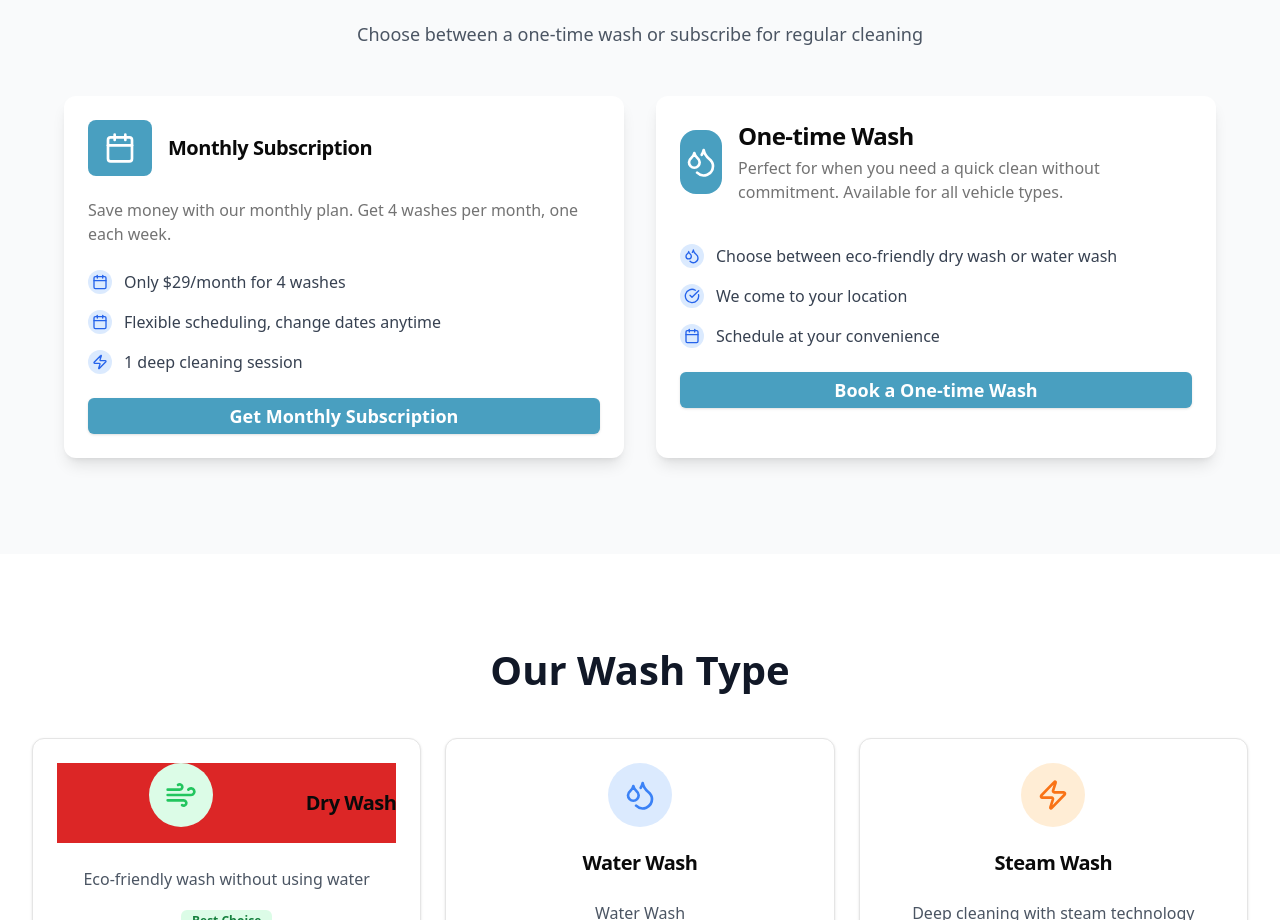
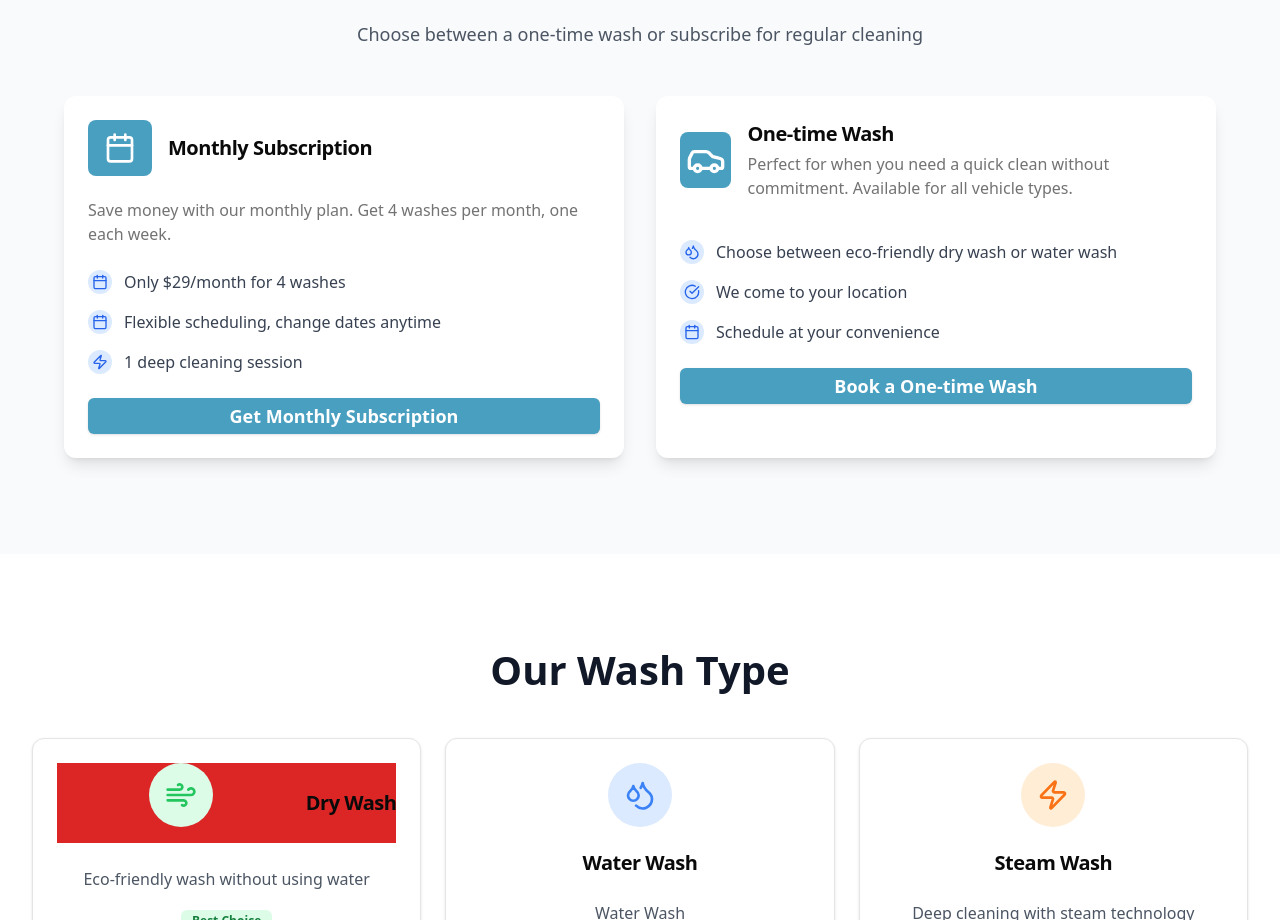
Before and after one commit to FSDTeam-SAA/youssefkleeno-frontend, a Next.js app: page / in a window 1280 px wide. Shown: the part 845-1765 px from the top of the page. Built offline with nearby package versions, Linux system fonts and the light colour scheme.

Commit message:
add services

```diff
--- a/src/components/Services.tsx
+++ b/src/components/Services.tsx
@@ -2,7 +2,7 @@ import React from 'react'
 
 import { Card, CardContent, CardDescription, CardHeader, CardTitle } from "@/components/ui/card"
 
-import { CheckCircle,  Droplets,  Calendar, Zap } from "lucide-react"
+import { CheckCircle,  Droplets,  Calendar, Zap, Car } from "lucide-react"
 import { Button } from './ui/button'
 const Services = () => {
   return (
@@ -71,13 +71,13 @@ const Services = () => {
               <CardHeader className="text-left pb-6">
                 <div className="flex items-center space-x-4 mb-4">
                   <div
-                    className="w-16 h-16 rounded-2xl flex items-center justify-center"
+                    className="w-20 h-14 rounded-lg flex items-center justify-center"
                     style={{ backgroundColor: "#499FC0" }}
                   >
-                    <Droplets className="w-8 h-8 text-white" />
+                    <Car className="w-10 h-10 text-white" />
                   </div>
                   <div>
-                    <CardTitle className="text-2xl font-bold">One-time Wash</CardTitle>
+                    <CardTitle className="text-xl font-semibold">One-time Wash</CardTitle>
                     <CardDescription className="text-base mt-1">
                       Perfect for when you need a quick clean without commitment. Available for all vehicle types.
                     </CardDescription>
```
